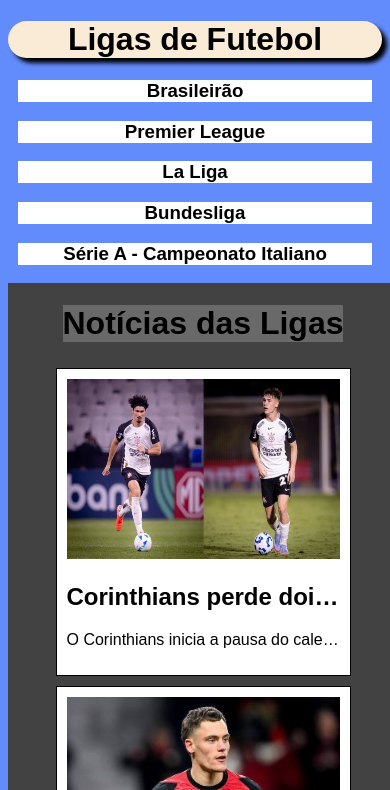
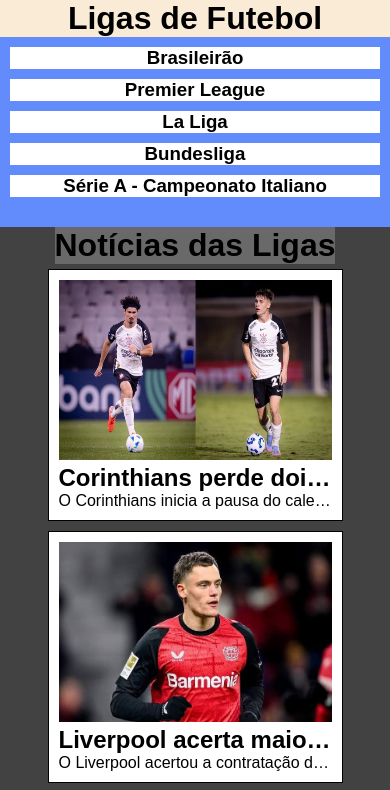
Before and after one commit to RafaelRyu/Projetos_HTML_CSS_JavaScript, a plain HTML site: page Futebol/index.html in a window 390 px wide. Shown: the top 790 px of the page. Drawn offline with Linux system fonts and the light colour scheme.

Commit message:
Alguns ajustes no estilo do site

```diff
--- a/Futebol/style.css
+++ b/Futebol/style.css
@@ -5,18 +5,22 @@
 
 * {
     font-family: Arial, Helvetica, sans-serif;
+    margin: 0px;
+    padding: 0px;
 
 }
 
 header {
     text-align: center;
     background-color: antiquewhite;
-border-radius: 20px;
-box-shadow: 5px 5px 4px black;
+
+
 }
 
 body {
     background-color: rgb(98, 139, 252);
+    display: flex;
+    flex-direction: column;
 }
 
 nav {
@@ -84,9 +88,9 @@
 
 main {
     display: flex;
+    margin-top:20px ;
     flex-direction: column;
     align-items: center;
-width: 100vw;
 text-align: center;
 background-color: rgb(66, 66, 66);
 }
```
